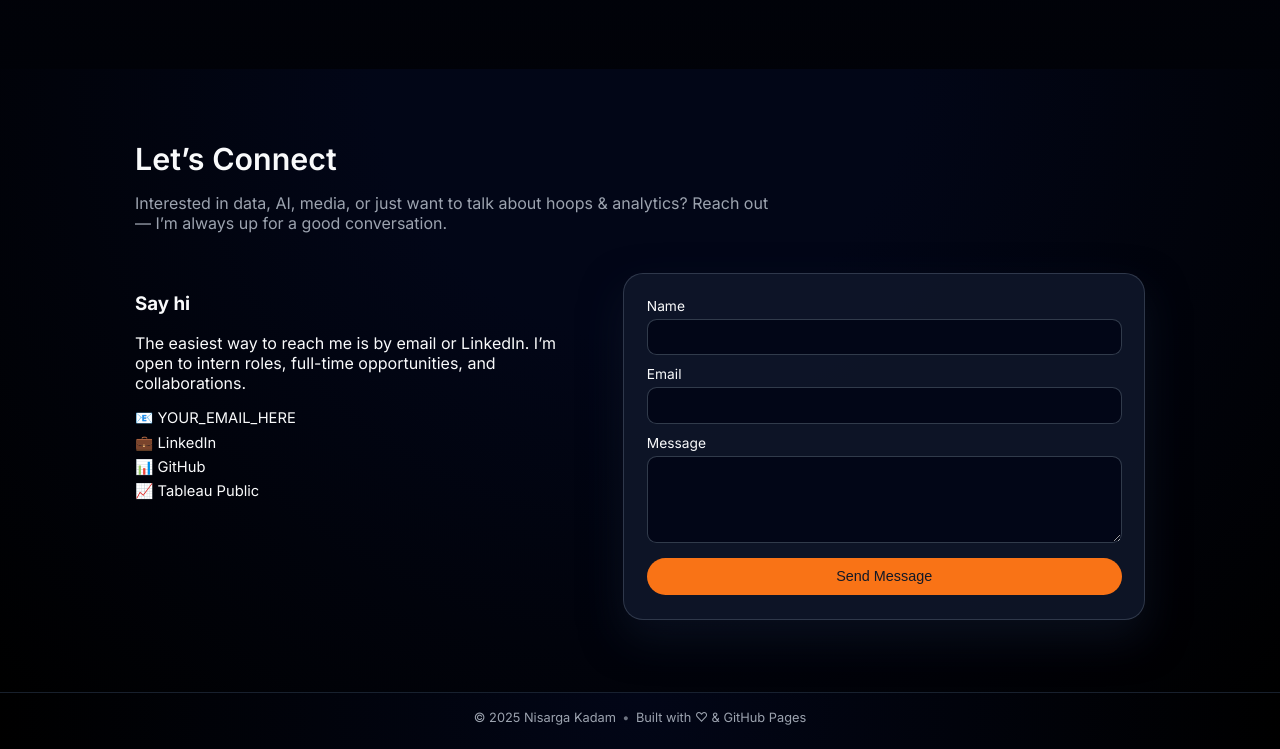
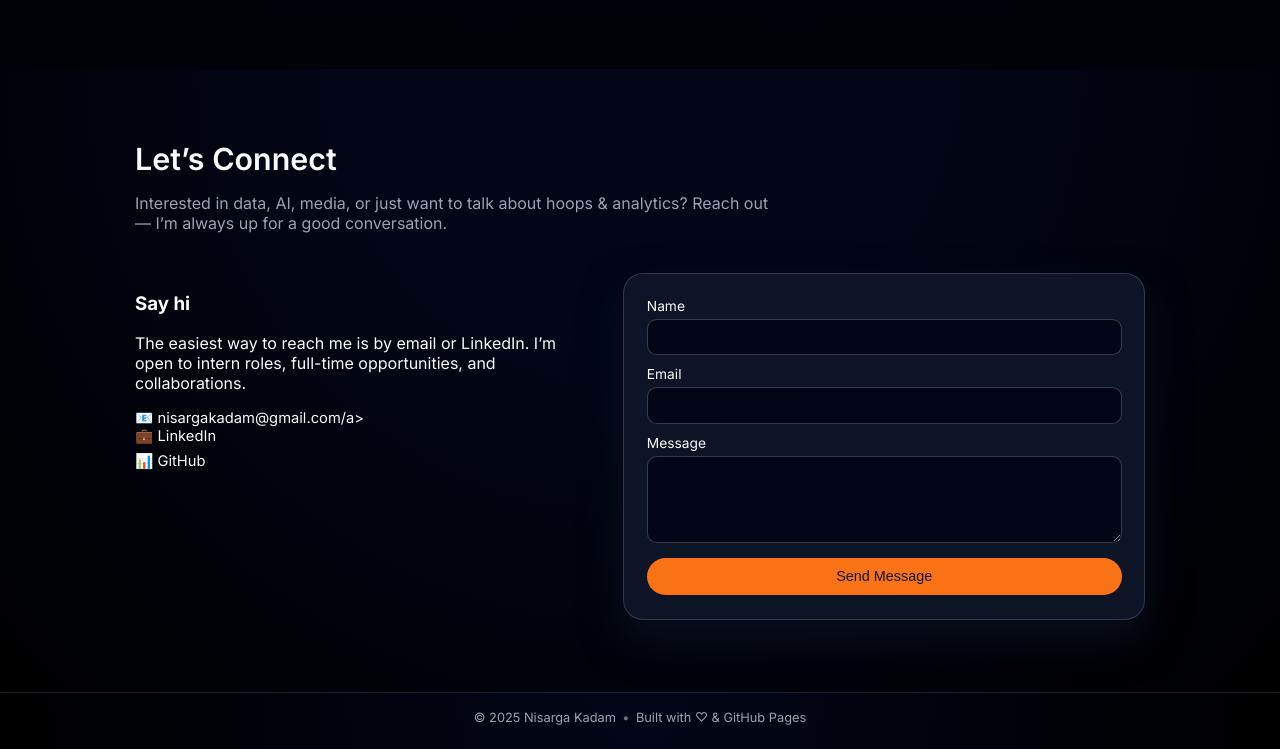
Before and after one commit to nisargakadam/nisargakadam.github.io, a plain HTML site: page index.html in a window 1280 px wide. Shown: the part 3253-4002 px from the top of the page. Drawn offline with Linux system fonts and the light colour scheme.

Commit message:
Update index.html contacts

```diff
--- a/index.html
+++ b/index.html
@@ -308,10 +308,10 @@
               I’m open to intern roles, full-time opportunities, and collaborations.
             </p>
             <ul class="contact-list">
-              <li>📧 <a href="mailto:YOUR_EMAIL_HERE">YOUR_EMAIL_HERE</a></li>
-              <li>💼 <a href="https://www.linkedin.com/in/YOUR_LINKEDIN" target="_blank" rel="noopener noreferrer">LinkedIn</a></li>
+              <li>📧 <a href="mailto:nisargakadam@gmail.com">nisargakadam@gmail.com/a></li>
+              <li>💼 <a href="https://www.linkedin.com/in/nisarga-kadam/" target="_blank" rel="noopener noreferrer">LinkedIn</a></li>
               <li>📊 <a href="https://github.com/nisargakadam" target="_blank" rel="noopener noreferrer">GitHub</a></li>
-              <li>📈 <a href="YOUR_TABLEAU_PUBLIC_LINK" target="_blank" rel="noopener noreferrer">Tableau Public</a></li>
+
             </ul>
           </div>
 
```
